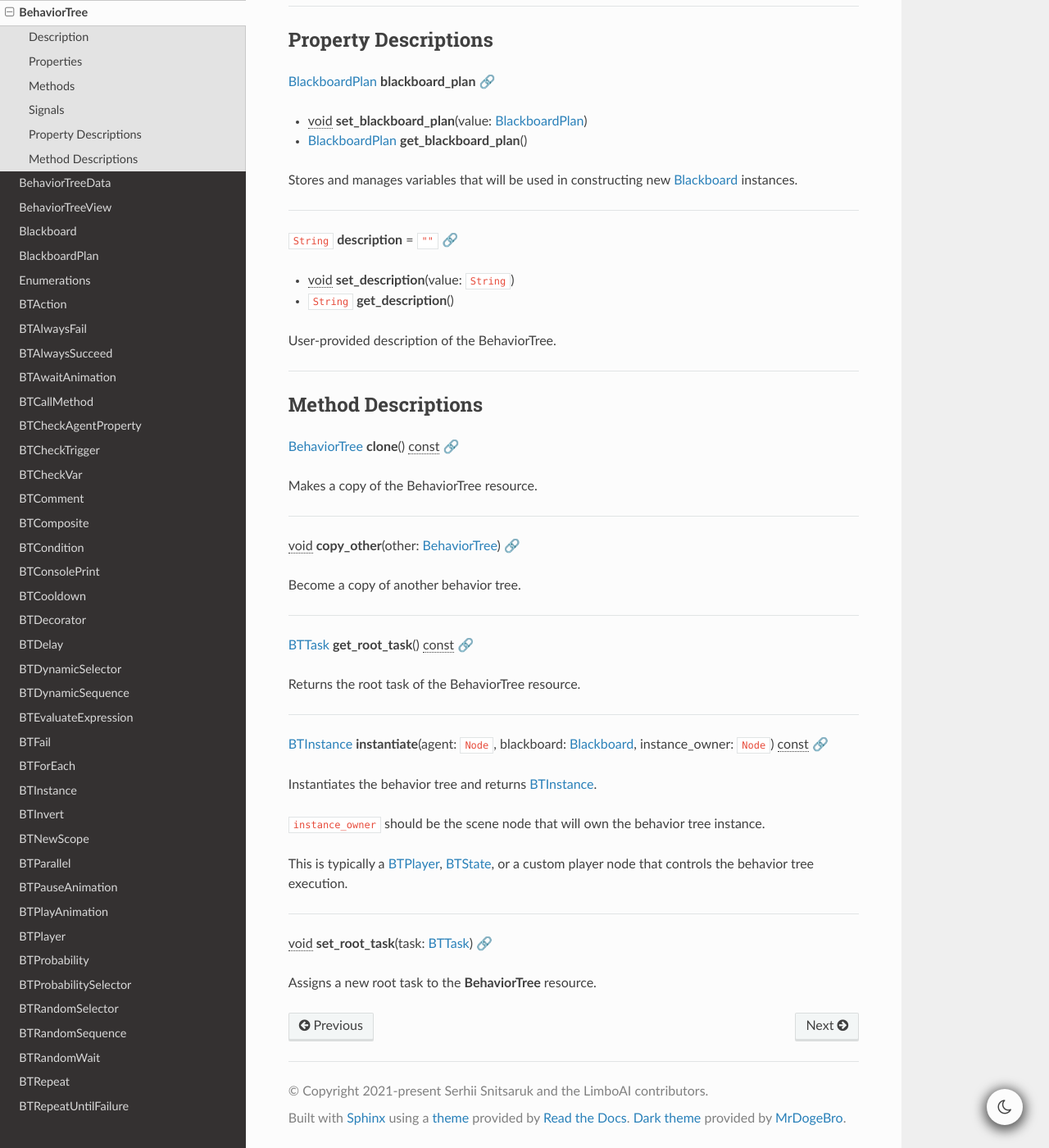
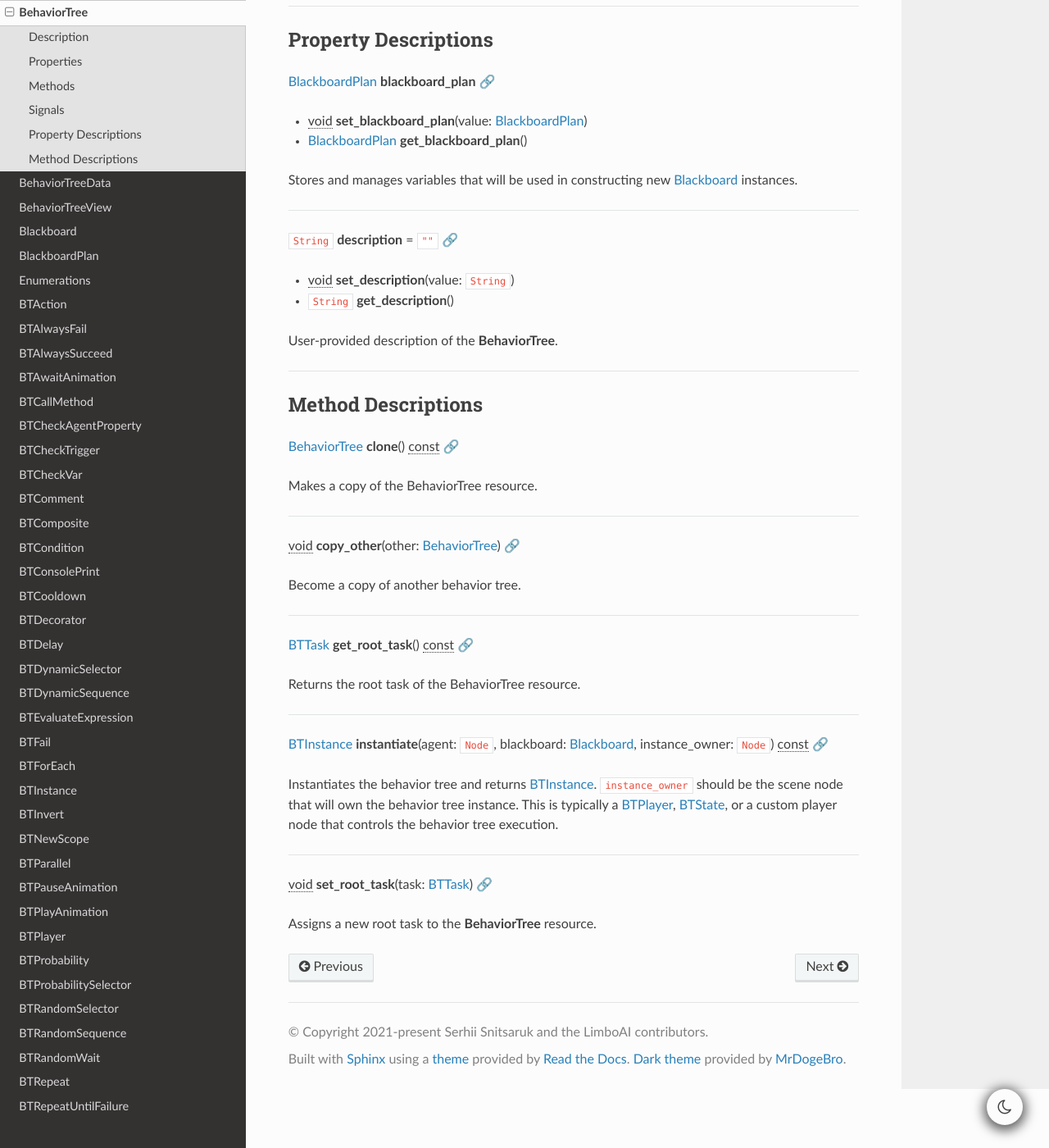
Before and after one commit to limbonaut/limboai, a Sphinx documentation site: the page built from doc/source/classes/class_behaviortree.rst, in a window 1280 px wide and 1400 px high, scrolled down 1575 px. Shown: the whole window at 82% size. Built offline with Sphinx 7.4.7 and the Read the Docs theme 2.0.0, drawn with Linux system fonts in a browser that asks for light colours; pages that are not in the unit, such as notebooks, are missing from menus.

```diff
--- a/doc/source/classes/class_behaviortree.rst
+++ b/doc/source/classes/class_behaviortree.rst
@@ -121,7 +121,7 @@ Stores and manages variables that will be used in constructing new :ref:`Blackbo
 - |void| **set_description**\ (\ value\: ``String``\ )
 - ``String`` **get_description**\ (\ )
 
-User-provided description of the BehaviorTree.
+User-provided description of the **BehaviorTree**.
 
 .. rst-class:: classref-section-separator
 
@@ -174,11 +174,7 @@ Returns the root task of the BehaviorTree resource.
 
 :ref:`BTInstance<class_BTInstance>` **instantiate**\ (\ agent\: ``Node``, blackboard\: :ref:`Blackboard<class_Blackboard>`, instance_owner\: ``Node``\ ) |const| :ref:`🔗<class_BehaviorTree_method_instantiate>`
 
-Instantiates the behavior tree and returns :ref:`BTInstance<class_BTInstance>`.
-
-\ ``instance_owner`` should be the scene node that will own the behavior tree instance.
-
-This is typically a :ref:`BTPlayer<class_BTPlayer>`, :ref:`BTState<class_BTState>`, or a custom player node that controls the behavior tree execution.
+Instantiates the behavior tree and returns :ref:`BTInstance<class_BTInstance>`. ``instance_owner`` should be the scene node that will own the behavior tree instance. This is typically a :ref:`BTPlayer<class_BTPlayer>`, :ref:`BTState<class_BTState>`, or a custom player node that controls the behavior tree execution.
 
 .. rst-class:: classref-item-separator
 
--- a/doc/source/classes/class_btplayer.rst
+++ b/doc/source/classes/class_btplayer.rst
@@ -77,6 +77,8 @@ Signals
 .. rst-class:: classref-signal
 
 **behavior_tree_finished**\ (\ status\: ``int``\ ) :ref:`🔗<class_BTPlayer_signal_behavior_tree_finished>`
+
+**Deprecated:** Use :ref:`updated<class_BTPlayer_signal_updated>` signal instead.
 
 Emitted when the behavior tree has finished executing and returned ``SUCCESS`` or ``FAILURE``.
 
```
Also changed, not shown: doc/source/classes/class_btinstance.rst (+8 -7 lines), 2 other files.
